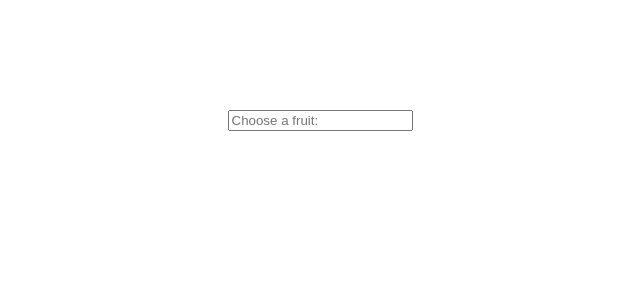
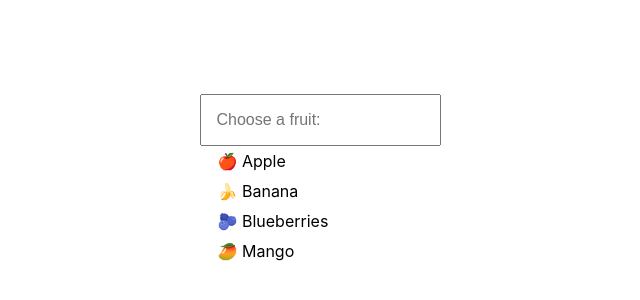
Before and after one commit to eugenesyuk/React-Combobox, a React (Create React App) app: page / in a window 1280 px wide. Shown: the part 280-580 px from the top of the page, without its empty margins (320-960 px from the left). Built offline with nearby package versions, Linux system fonts and the light colour scheme.

Commit message:
Added fruits data, popover element and options display

```diff
--- a/src/App.tsx
+++ b/src/App.tsx
@@ -1,10 +1,29 @@
 import "./App.scss";
 import { Combobox } from "./components/Combobox";
+
+const fruits = [
+  {
+    text: "🍎 Apple",
+    value: "Apple"
+  },
+  {
+    text: "🍌 Banana",
+    value: "Banana"
+  },
+  {
+    text: "🫐 Blueberries",
+    value: "Blueberries"
+  },
+  {
+    text: "🥭 Mango",
+    value: "Mango"
+  }
+];
 
 function App() {
   return (
     <div className='App'>
-      <Combobox placeholder='Choose a fruit:' />
+      <Combobox placeholder='Choose a fruit:' data={fruits} />
     </div>
   );
 }
--- a/src/components/Combobox.scss
+++ b/src/components/Combobox.scss
@@ -1,6 +1,27 @@
 .combobox {
+  position: relative;
+
   input[type=text] {
     padding: 15px;
     font-size: 1rem;
   }
+
+  &-popover {
+    position: absolute;
+    list-style: none;
+    top: 100%;
+    left: -2px;
+    right: -2px;
+    padding: 0;
+    margin: 0;
+
+    &-item {
+      padding: 5px 20px;
+
+      &:hover {
+        cursor: pointer;
+        background-color: aliceblue;
+      }
+    }
+  }
 }
--- a/src/components/Combobox.tsx
+++ b/src/components/Combobox.tsx
@@ -1,13 +1,38 @@
-import { FC } from "react";
+import { FC, useState } from "react";
+import './Combobox.scss';
+
+type FruitOption = {
+  text: string;
+  value: string;
+};
 
 type ComboboxProps = {
   placeholder: string;
+  data: Array<FruitOption>;
 };
 
-export const Combobox: FC<ComboboxProps> = ({ placeholder = "" }) => {
+export const Combobox: FC<ComboboxProps> = ({
+  placeholder = "",
+  data = [],
+}) => {
+  const [optionsArray, setOptionsArray] = useState(data);
+  const [showPopover, setShowPopover] = useState(true);
+
   return (
     <div className='combobox'>
       <input type='text' placeholder={placeholder} className='combobox-input' />
+      {showPopover && (
+        <ul className="combobox-popover">
+          {optionsArray.map((item, index) => (
+            <li
+              className="combobox-popover-item"
+              key={index}
+            >
+              {item.text}
+            </li>
+          ))}
+        </ul>
+      )}
     </div>
   );
 };
```
